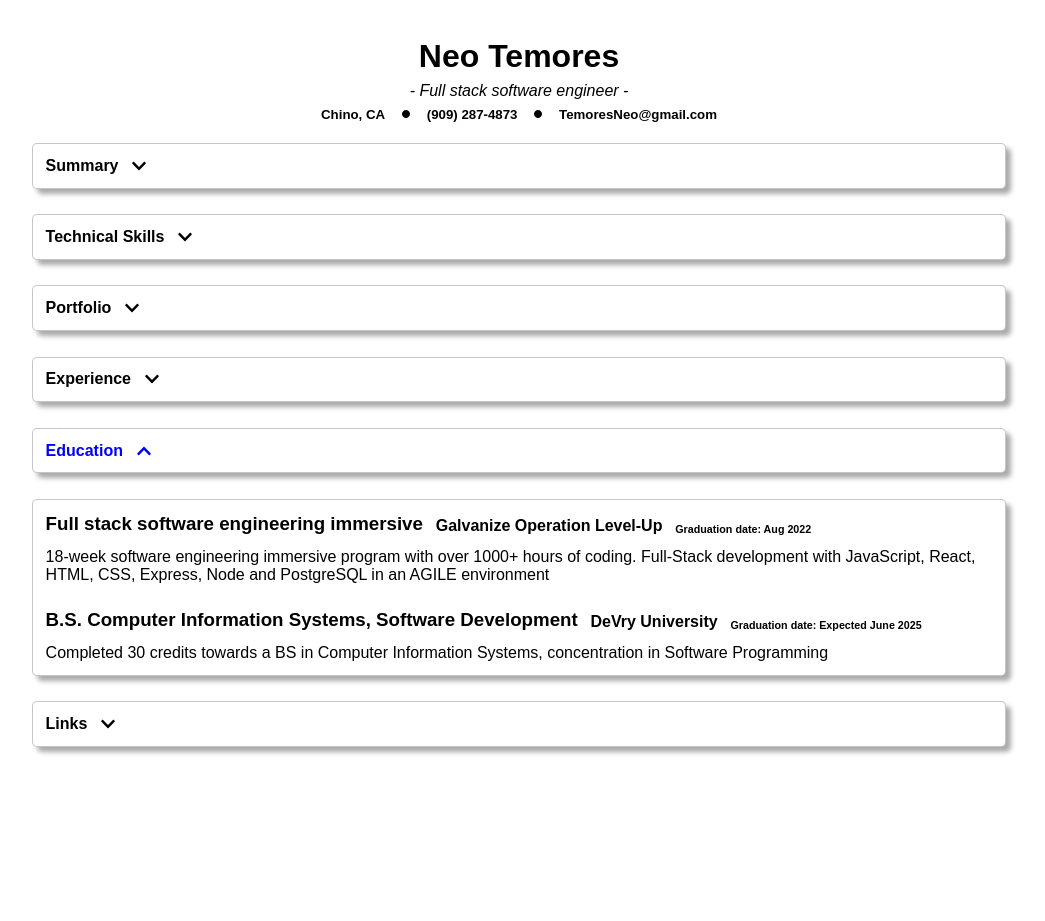
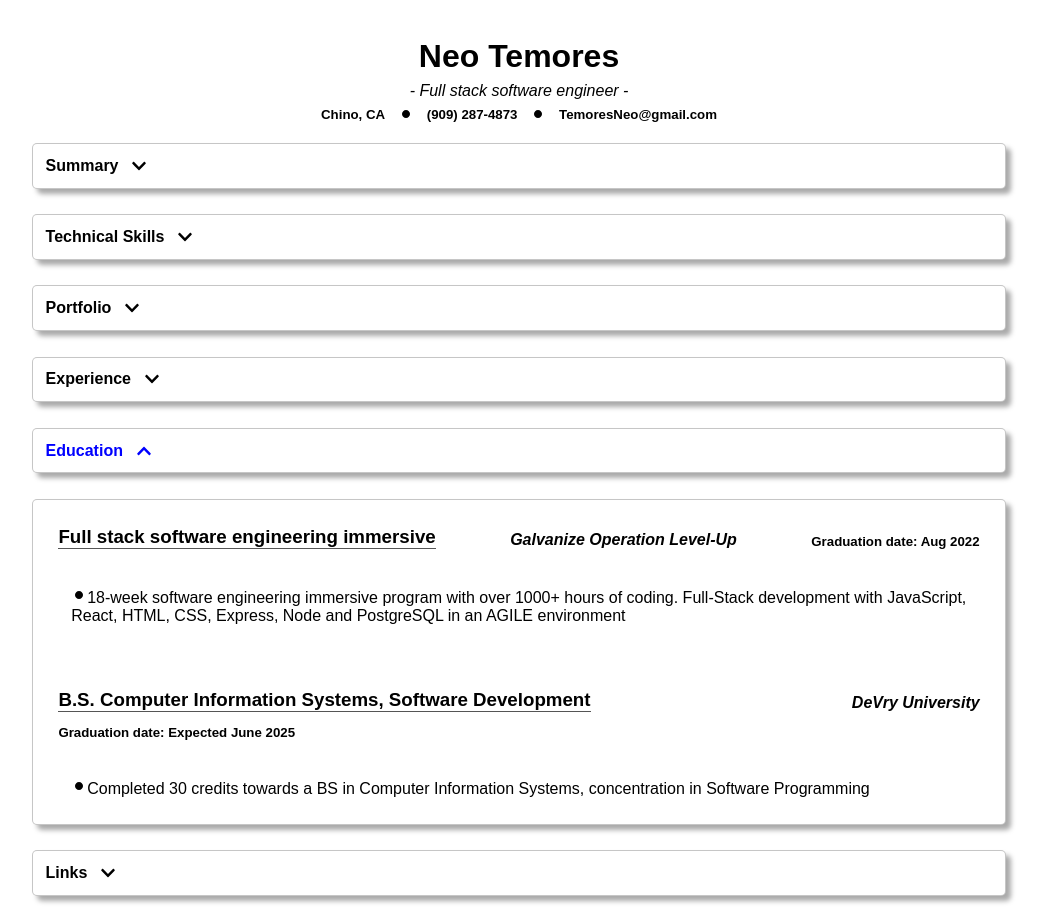
Before and after one commit to neoTemores/Online-Resume-NeoTemoresSWE, a React (Create React App) app: page / in a window 1280 px wide. Both pictures are taken after a click on the item "Education". Shown: the whole page, without its empty margins (121-1166 px from the left). Before the commit the page ends 802 px from the top, so only its background shows below. Built offline with nearby package versions, Linux system fonts and the light colour scheme.

Commit message:
conditional render of education name

```diff
--- a/src/Components/Education.jsx
+++ b/src/Components/Education.jsx
@@ -1,14 +1,42 @@
-import React from "react";
+import React, { useState, useEffect } from "react";
+import { GoPrimitiveDot } from "react-icons/go";
 
 const Education = () => {
-  const createEducationDiv = (schoolName, program, gradDate, description) => {
+  const [windowSize, setWindowSize] = useState(null);
+
+  useEffect(() => {
+    setWindowSize(window.innerWidth);
+    window.addEventListener("resize", () => {
+      setWindowSize(window.innerWidth);
+    });
+  }, []);
+  const createEducationDiv = (
+    schoolName,
+    program,
+    mobileProgram,
+    gradDate,
+    description
+  ) => {
     return (
-      <div>
-        <div className="educationProgramSchool">
-          <h3>{program}</h3> <h4>{schoolName}</h4>
-          <h6 className="gradDate">Graduation date: {gradDate}</h6>
-        </div>
-        <p className="educationDescription">{description}</p>
+      <div className="educationDiv">
+        <ul className="educationUL">
+          <li>
+            <h3 className="edProgram">
+              {windowSize > 600 ? program : mobileProgram}
+            </h3>
+          </li>
+          <li>
+            <h4 className="schoolName">{schoolName}</h4>
+          </li>
+          <li>
+            <h5 className="gradDate">Graduation date: {gradDate}</h5>
+          </li>
+        </ul>
+
+        <p className="educationDescription">
+          <GoPrimitiveDot />
+          {description}
+        </p>
       </div>
     );
   };
@@ -17,12 +45,14 @@ const Education = () => {
       {createEducationDiv(
         "Galvanize Operation Level-Up",
         "Full stack software engineering immersive",
+        "Full stack software engineering immersive",
         "Aug 2022",
         "18-week software engineering immersive program with over 1000+ hours of coding. Full-Stack development with JavaScript, React, HTML, CSS, Express, Node and PostgreSQL in an AGILE environment "
       )}
       {createEducationDiv(
         "DeVry University",
         "B.S. Computer Information Systems, Software Development",
+        "B.S. CIS, Software Development",
         "Expected June 2025",
         "Completed 30 credits towards a BS in Computer Information Systems, concentration in Software Programming  "
       )}
--- a/src/Styles/App.css
+++ b/src/Styles/App.css
@@ -288,25 +288,38 @@ button.control-arrow.control-prev {
 }
 
 div.educationMainContainer{
+   display:grid;
+   gap: 5vw;
+   padding: 1vw
+}
+
+.educationDiv{
     display: flex;
     flex-direction: column;
     gap: 2vw
 }
 
-div .educationProgramSchool{
+.educationUL{
+    list-style: none;
     display: flex;
     flex-direction: row;
-    /* justify-content: center; */
+    justify-content: space-between;
     justify-items: center;
     align-items: flex-end;
     gap: 1vw;
     flex-wrap: wrap;
 }
-
-div.gradDate{
+.edProgram{
+    border-bottom: 1px solid #555;
+}
+.schoolName{
+    font-style: italic;
+}
+.gradDate{
 
 }
 
 p.educationDescription{
     margin-top: 1vw;
+    margin-left: 1vw;
 }
```
